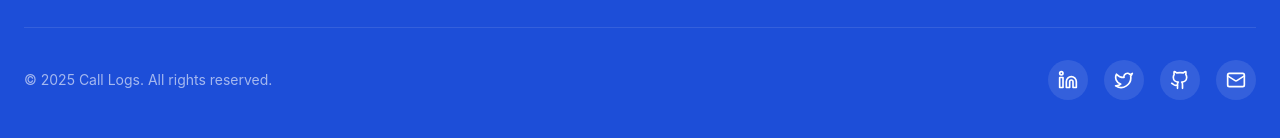
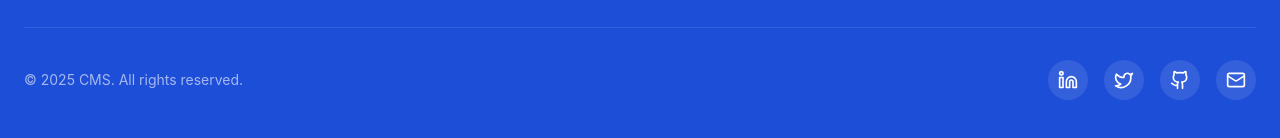
Before and after one commit to emanali262770/Call-logs-frontend, a React (Vite) app: page / in a window 1280 px wide. Shown: the part 5923-6061 px from the top of the page. Built offline with nearby package versions, Linux system fonts and the light colour scheme.

Commit message:
Update Footer.jsx

```diff
--- a/src/components/Landing/Footer.jsx
+++ b/src/components/Landing/Footer.jsx
@@ -51,7 +51,7 @@ const Footer = () => {
 
         <div className="border-t border-white/10 pt-8 flex flex-col md:flex-row justify-between items-center gap-4">
           <p className="text-white/60 text-sm font-['Inter']">
-            © 2025 Call Logs. All rights reserved.
+            © 2025 CMS. All rights reserved.
           </p>
           <div className="flex gap-4">
             <a href="#" className="w-10 h-10 rounded-full bg-white/10 hover:bg-white/20 flex items-center justify-center transition-colors">
```
